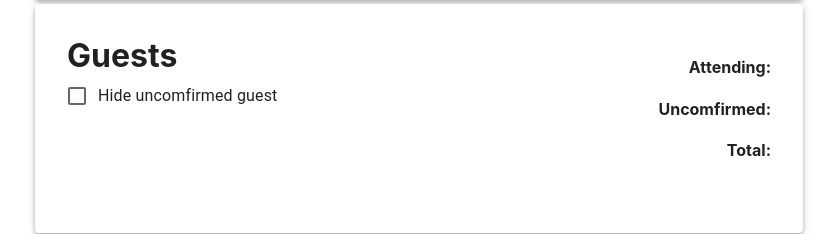
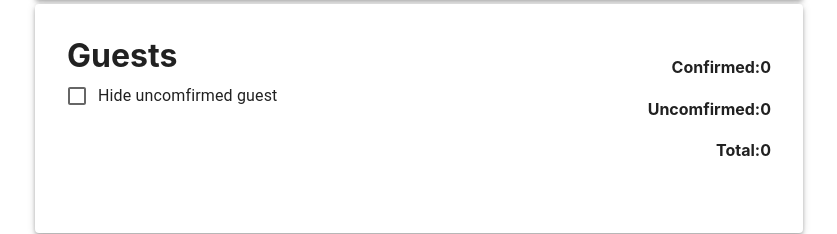
Before and after one commit to othernima08/project-commsult, a React (Create React App) app: page / in a window 1280 px wide. Shown: the part 249-483 px from the top of the page, without its empty margins (221-1058 px from the left). Built offline with nearby package versions, Linux system fonts and the light colour scheme.

Commit message:
add value to confirmed, unconfirmed and total

```diff
--- a/src/App.js
+++ b/src/App.js
@@ -15,6 +15,8 @@ class App extends React.Component {
     this.state = {
       name: "",
       age: "",
+      confirmed: 0,
+      unconfirmed: 0
     };
     this.handleSubmit = this.handleSubmit.bind(this);
   }
@@ -88,9 +90,9 @@ class App extends React.Component {
                 </FormGroup>
               </Grid>
               <Grid item xs={6} sx={{ textAlign: "right" }}>
-                <h4>Attending:</h4>
-                <h4>Uncomfirmed:</h4>
-                <h4>Total:</h4>
+                <h4>Confirmed:{this.state.confirmed}</h4>
+                <h4>Uncomfirmed:{this.state.unconfirmed}</h4>
+                <h4>Total:{this.state.confirmed + this.state.unconfirmed}</h4>
               </Grid>
             </Grid>
             <h2>{this.state.name}</h2>
```
